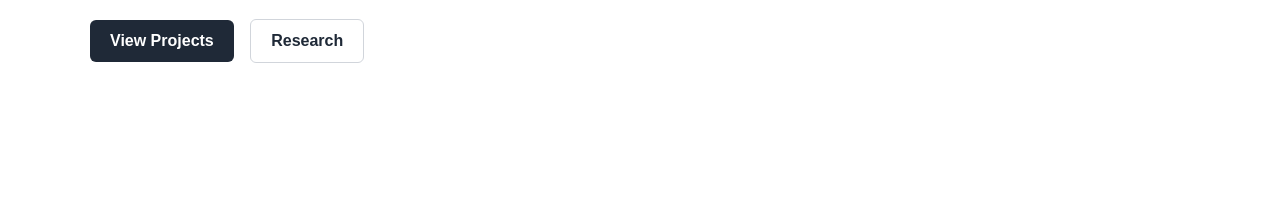
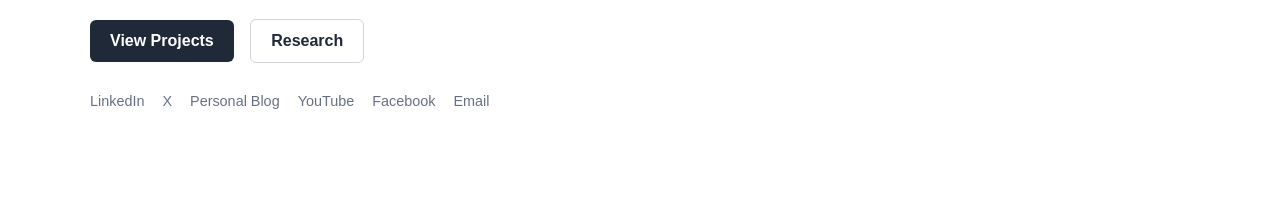
Before and after one commit to HaroldVasquezR/HaroldVasquezR.github.io, a plain HTML site: page index.html in a window 1280 px wide. Shown: the part 315-527 px from the top of the page. Drawn offline with Linux system fonts and the light colour scheme.

Commit message:
actualizacion del Home
Actualizando Home introduciendo redes sociales

```diff
--- a/assets/css/style.css
+++ b/assets/css/style.css
@@ -326,3 +326,41 @@ body.projects-page .projects-entry-content .projects-stage {
     font-size: 0.82rem;
     font-weight: 600;
 }
+
+
+/* Home: professional profiles and contact links */
+
+.home-social-links {
+    display: flex;
+    flex-wrap: wrap;
+    gap: 10px 18px;
+    margin-top: 30px;
+    align-items: center;
+}
+
+.home-social-links a {
+    color: #667085;
+    font-size: 0.90rem;
+    font-weight: 500;
+    text-decoration: none;
+    transition: color 0.15s ease;
+}
+
+.home-social-links a:hover,
+.home-social-links a:focus-visible {
+    color: #7c3aed;
+    text-decoration: underline;
+    text-underline-offset: 4px;
+}
+
+.home-social-links a:focus-visible {
+    outline: 2px solid #7c3aed;
+    outline-offset: 4px;
+}
+
+@media (max-width: 768px) {
+    .home-social-links {
+        gap: 12px 16px;
+        margin-top: 24px;
+    }
+}
--- a/index.html
+++ b/index.html
@@ -29,6 +29,16 @@
 
             <a class="button primary" href="projects.html">View Projects</a>
             <a class="button secondary" href="research.html">Research</a>
+
+
+            <div class="home-social-links" aria-label="Professional profiles and contact">
+                <a href="https://www.linkedin.com/in/haroldvasquez/" target="_blank" rel="noopener noreferrer">LinkedIn</a>
+                <a href="https://x.com/HaroldVasquez" target="_blank" rel="noopener noreferrer">X</a>
+                <a href="https://haroldvasquez.do" target="_blank" rel="noopener noreferrer">Personal Blog</a>
+                <a href="https://www.youtube.com/@Harold.Vasquez" target="_blank" rel="noopener noreferrer">YouTube</a>
+                <a href="https://www.facebook.com/haroldvasquezr" target="_blank" rel="noopener noreferrer">Facebook</a>
+                <a href="mailto:harold.vasquez@intec.edu.do">Email</a>
+            </div>
         </section>
 
         <section class="featured-projects">
```
